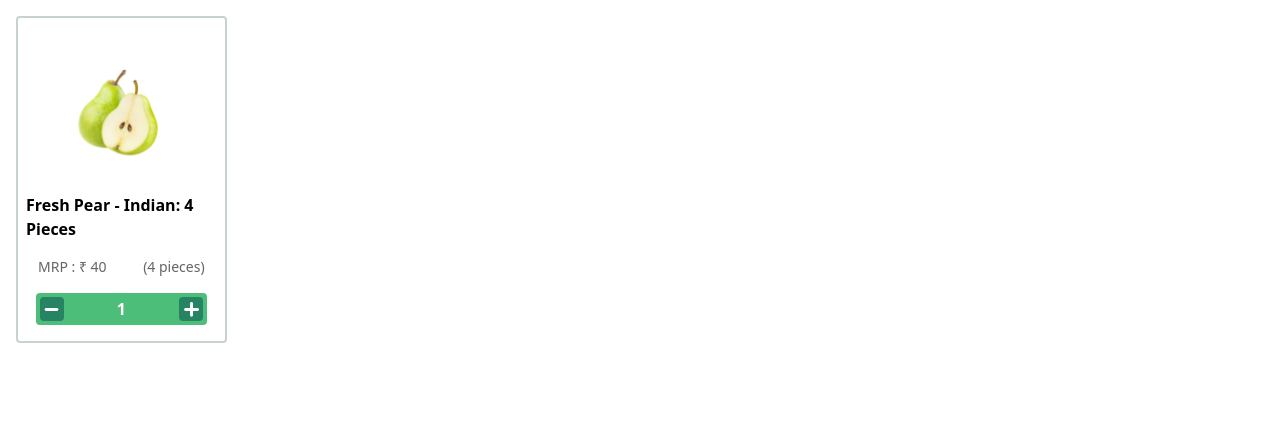
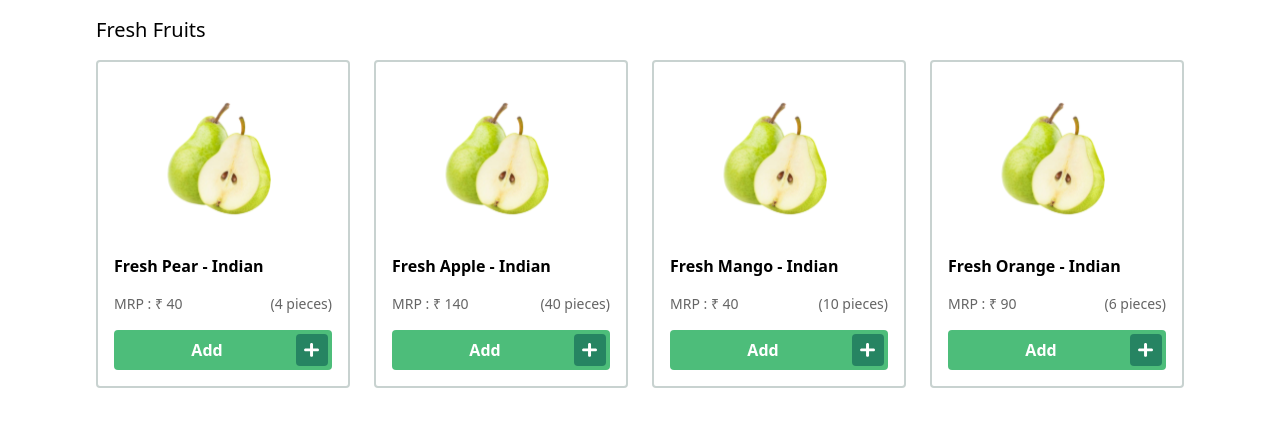
Before and after one commit to poonam-kumawat/zest-frontend, a React (Create React App) app: page / in a window 1280 px wide. Shown: the top 426 px of the page. Built offline with nearby package versions, Linux system fonts and the light colour scheme.

Commit message:
improved css for component & binded dummy data

```diff
--- a/src/Components/Card.tsx
+++ b/src/Components/Card.tsx
@@ -1,30 +1,40 @@
-import React from "react";
+import React, { FC } from "react";
 
-let quantity:number = 1;
+let quantity:number = 0;
+interface CardProps {
+  cardData: any
+}
 
-const Card = () => {
+interface CardDataProps {
+  id: number;
+  name: string;
+  availability: number,
+  price: 40
+}
+
+const Card: FC<CardProps> = ({cardData}) => {
   return (
-    <div className="card w-1/6 gap-4 border-2 border-[#C8D2D0] rounded p-2 flex flex-col justify-center items-center">
+    <div className="card gap-4 border-2 border-[#C8D2D0] rounded p-4 flex flex-col justify-center">
       <img
-        className="mt-10"
+        className="mt-5 m-auto"
         src="/assets/images/pear.svg"
         alt="fruit"
-        width={100}
-        height={100}
+        width={130}
+        height={130}
       />
       <div className="name">
         <p className="text-base mt-4 font-semibold">
-          Fresh Pear - Indian: 4 Pieces
+          {cardData.name}
         </p>
       </div>
 
       <div className="flex w-full flex-row justify-between">
-        <p className="text-sm ml-3 text-[#656565]">MRP : ₹ 40</p>
-        <p className="text-sm mr-3 text-[#656565]">(4 pieces)</p>
+        <p className="text-sm text-[#656565]">MRP : ₹ {cardData.price}</p>
+        <p className="text-sm text-[#656565]">({cardData.availability} pieces)</p>
       </div>
 
-      <div className="w-[90%] mb-2 jus flex flex-row justify-between p-1 rounded bg-[#4DBD7A]">
-        {quantity <= 1 && (
+      <div className="w-full flex flex-row p-1 rounded bg-[#4DBD7A]">
+        {quantity >= 1 && (
           <button className="w-6 h-6 flex items-center justify-center bg-[#268462] rounded">
             <img
               width={15}
@@ -34,10 +44,10 @@ const Card = () => {
             />
           </button>
         )}
-        <p className="middle font-semibold text-white flex items-center justify-center">
+        <p className="middle m-auto font-semibold text-white text-center">
           {quantity > 0 ? quantity : "Add"}
         </p>
-        <button className="end w-6 h-6 flex items-center justify-center bg-[#268462] rounded">
+        <button className="end float-right w-8 h-8 flex items-center justify-center bg-[#268462] rounded">
           <img
             width={15}
             height={15}
--- a/src/pages/HomePage.tsx
+++ b/src/pages/HomePage.tsx
@@ -1,10 +1,56 @@
-import React from 'react'
+import React, { FC } from 'react'
 import Card from '../Components/Card'
 
-const HomePage = () => {
+interface CardProps {
+  id: number;
+  name: string;
+  availability: number,
+  price: 40
+}
+const data: any = [
+  {
+    id: 1,
+    "name": "Fresh Pear - Indian",
+    "availability": 4,
+    "price": 40
+  },
+  {
+    "id": 2,
+    "name": "Fresh Apple - Indian",
+    "availability": 40,
+    "price": 140
+  },
+  {
+    "id": 3,
+    "name": "Fresh Mango - Indian",
+    "availability": 10,
+    "price": 40
+  },
+  {
+    "id": 4,
+    "name": "Fresh Orange - Indian",
+    "availability": 6,
+    "price": 90
+  }
+]
+
+const HomePage: React.FC = () => {
   return (
-    <div className='home mt-4 ml-4'>
-        <Card />
+    <div className='w-full h-full min-h-screen home'>
+      <section className='max-w-screen-2xl px-24 mx-auto'>
+        <div className=''>
+          <p className='text-xl my-4'>Fresh Fruits</p>
+        </div>
+        <div className='grid grid-cols-4 grid-rows-auto gap-6'>
+          {
+            data.map((cardData: any) => {
+              return (
+                <Card key={cardData.id} cardData={cardData} />
+              )
+            })
+          }
+        </div>
+      </section>
     </div>
   )
 }
```
